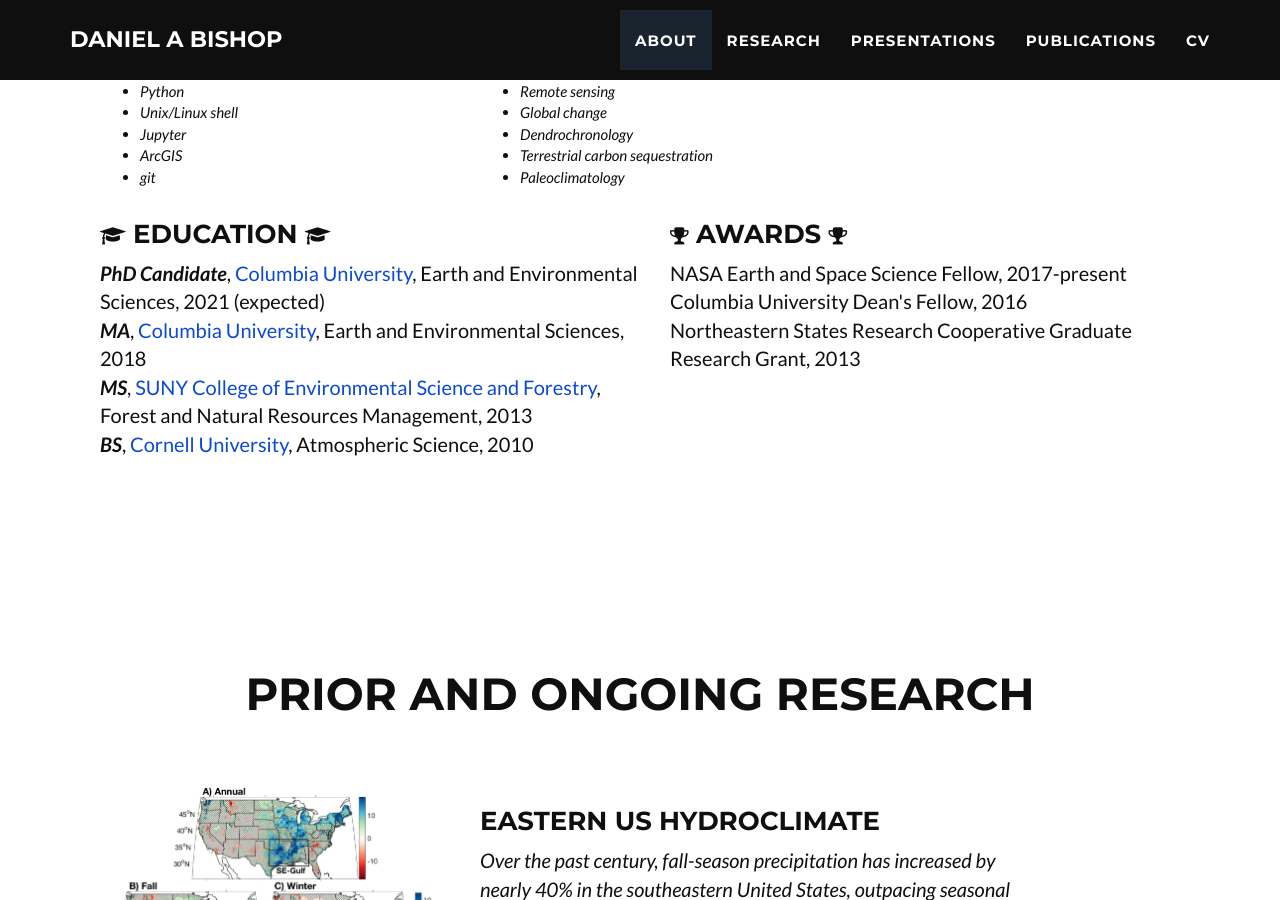
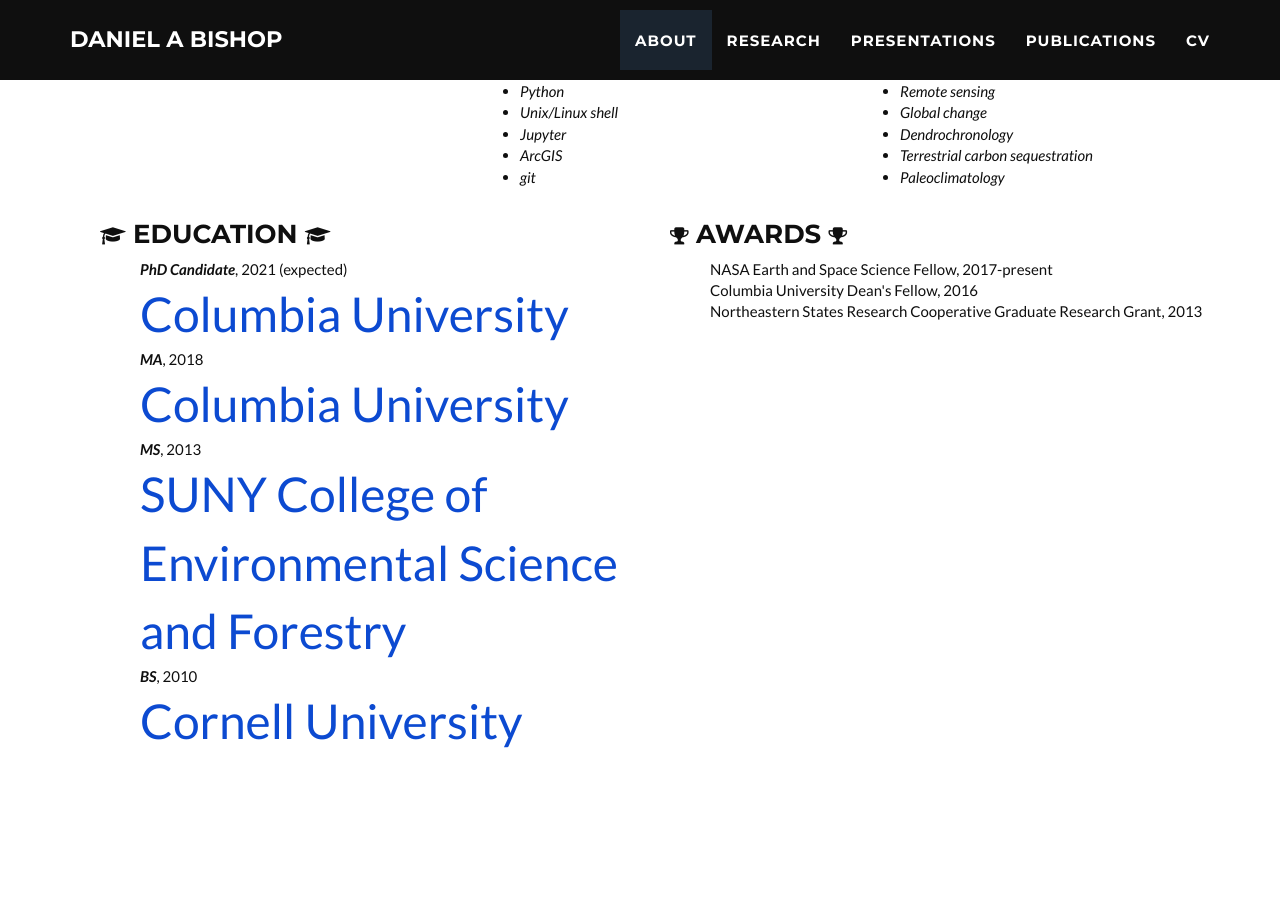
Before and after one commit to danielabishop/danielabishop.github.io, a Jekyll site: the page built from index.html, in a window 1280 px wide and 900 px high, scrolled down 1317 px. Built offline with Jekyll 4.4.1, drawn with Linux system fonts in a browser that asks for light colours; some web fonts are replaced; comment, search, counter and statistics services are not loaded.

Commit message:
About updates

```diff
--- a/_includes/portfolio_grid.html
+++ b/_includes/portfolio_grid.html
@@ -30,6 +30,8 @@
             </div>
 
             <div class="container">
+                <div class="col-md-4">
+                </div>
                 <div class="col-md-4 .col-md-offset-4">
                     <p><i><b>Technical Skills:</b><br></i></p>
                         <ul><i>
@@ -60,21 +62,26 @@
                 <div class="col-md-6">
                     <h3 class="section-heading"><i style="font-size:20px" class="fa">&#xf19d;</i> Education
                         <i style="font-size:20px" class="fa">&#xf19d;</i></h3>
-                    <p><b><i>PhD Candidate</i></b>, <a href="https://eesc.columbia.edu">Columbia University</a>,
-                        Earth and Environmental Sciences, 2021 (expected)<br>
-                        <b><i>MA</i></b>, <a href="https://eesc.columbia.edu">Columbia University</a>,
-                        Earth and Environmental Sciences, 2018<br>
-                        <b><i>MS</i></b>, <a href="https://www.esf.edu/fnrm/graduate/nrm/">SUNY College of Environmental
-                        Science and Forestry</a>, Forest and Natural Resources Management, 2013<br>
-                        <b><i>BS</i></b>, <a href="https://www.eas.cornell.edu/eas">Cornell University</a>,
-                        Atmospheric Science, 2010</p>
+                    <ul style="list-style-type:none">
+                        <li><b><i>PhD Candidate</i></b>, 2021 (expected)<br>
+                            <font size="12"><a href="https://eesc.columbia.edu">Columbia University</a></font></li>
+                        <li><b><i>MA</i></b>, 2018<br>
+                            <font size="12"><a href="https://eesc.columbia.edu">Columbia University</a></font></li>
+                        <li><b><i>MS</i></b>, 2013<br>
+                            <font size="12"><a href="https://www.esf.edu/fnrm/graduate/nrm/">SUNY College of Environmental
+                                Science and Forestry</a></font></li>
+                        <li><b><i>BS</i></b>, 2010<br>
+                            <font size="12"><a href="https://www.eas.cornell.edu/eas">Cornell University</a></font></li>
+                    </ul>
                 </div>
                 <div class="col-md-6">
                     <h3 class="section-heading"><i style="font-size:20px" class="fa">&#xf091;</i> Awards
                         <i style="font-size:20px" class="fa">&#xf091;</i></h3>
-                    <p>NASA Earth and Space Science Fellow, 2017-present<br>
-                        Columbia University Dean's Fellow, 2016<br>
-                        Northeastern States Research Cooperative Graduate Research Grant, 2013</p>
+                    <ul style="list-style-type:none">
+                        <li>NASA Earth and Space Science Fellow, 2017-present</li>
+                        <li>Columbia University Dean's Fellow, 2016</li>
+                        <li>Northeastern States Research Cooperative Graduate Research Grant, 2013</li>
+                    </ul>
                 </div>
             </div>
 
```
Also changed, not shown: 6 other files.
